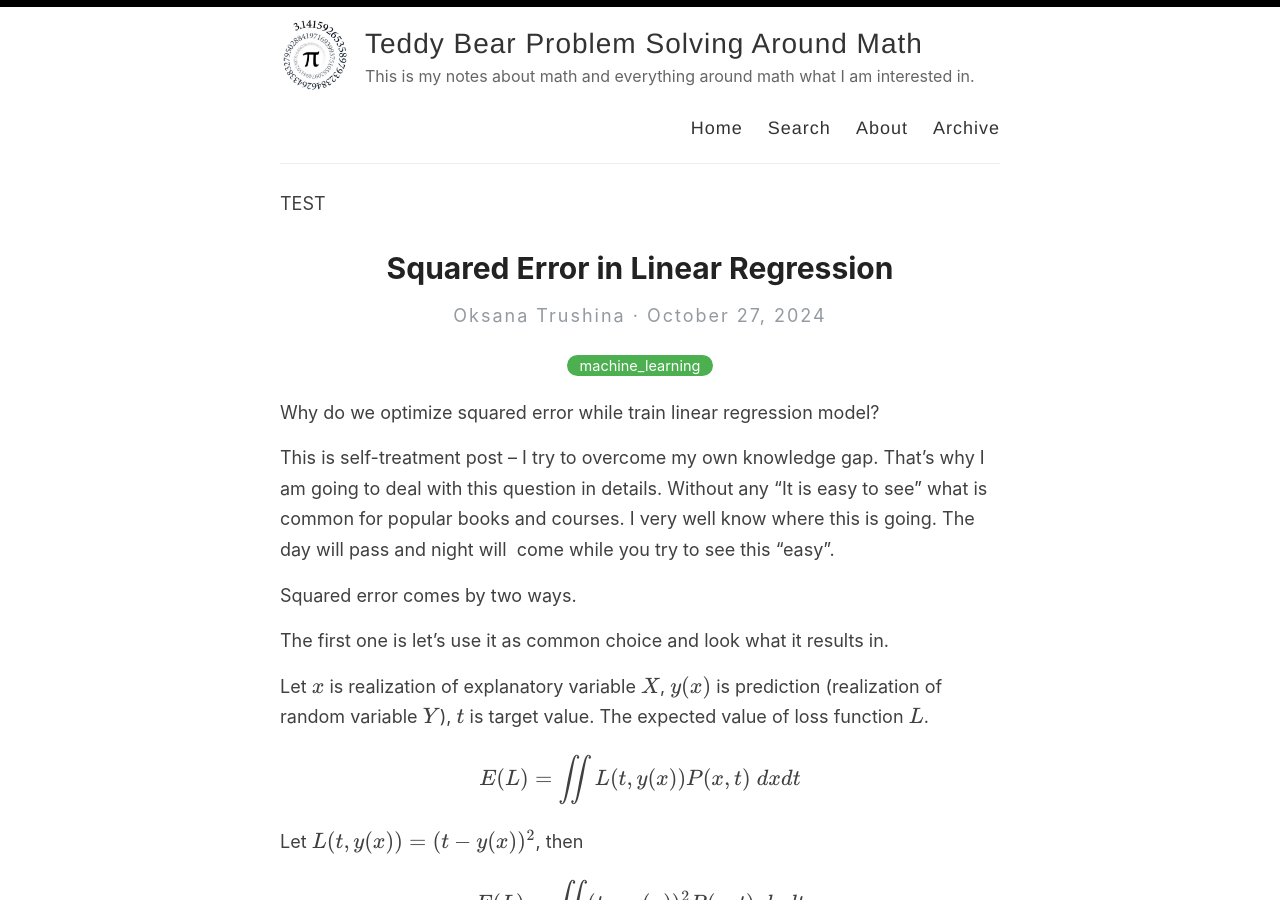
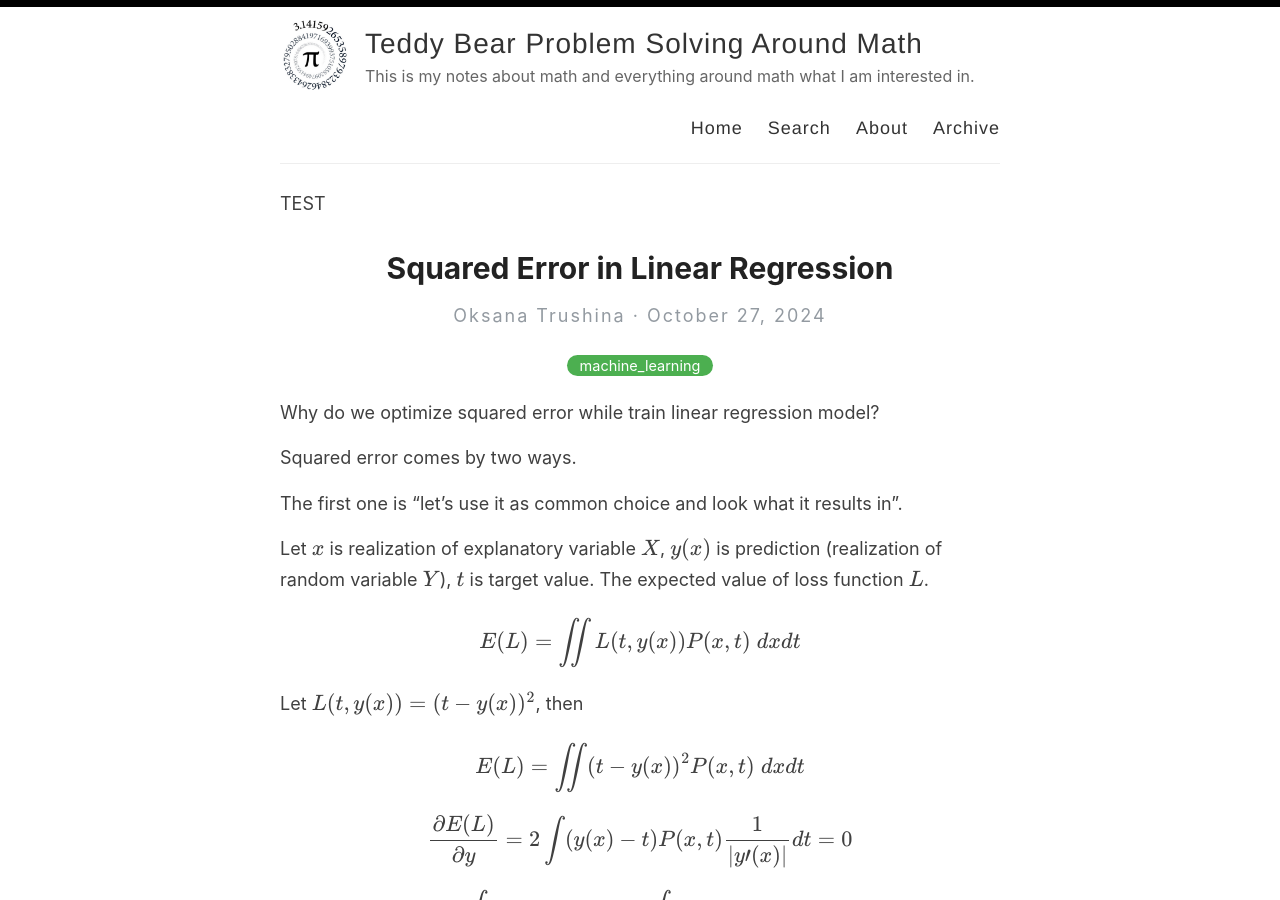
Before and after one commit to oksana-the-pooh/oksana-the-pooh.github.io, a Jekyll site: the page built from _posts/2024-10-27-squared-error-in-linear-regression.markdown, in a window 1280 px wide and 900 px high. Built offline with Jekyll 4.4.1, drawn with Linux system fonts in a browser that asks for light colours; formulas are drawn with MathJax 3.

Commit message:
Delete introduction

```diff
--- a/_posts/2024-10-27-squared-error-in-linear-regression.markdown
+++ b/_posts/2024-10-27-squared-error-in-linear-regression.markdown
@@ -7,11 +7,9 @@ use_math: true
 ---
 Why do we optimize squared error while train linear regression model?
 
-This is self-treatment post -- I try to overcome my own knowledge gap. That's why I am going to deal with this question in details. Without any "It is easy to see" what is common for popular books and courses. I very well know where this is going. The day will pass and night will  come while you try to see this "easy".
-
 Squared error comes by two ways.
 
-The first one is let's use it as common choice and look what it results in.
+The first one is "let's use it as common choice and look what it results in".
 
 Let $$x$$ is realization of explanatory variable $$X$$, $$y(x)$$ is prediction (realization of random variable $$Y$$), $$t$$ is target value. The expected value of loss function $$L$$.
 
```
